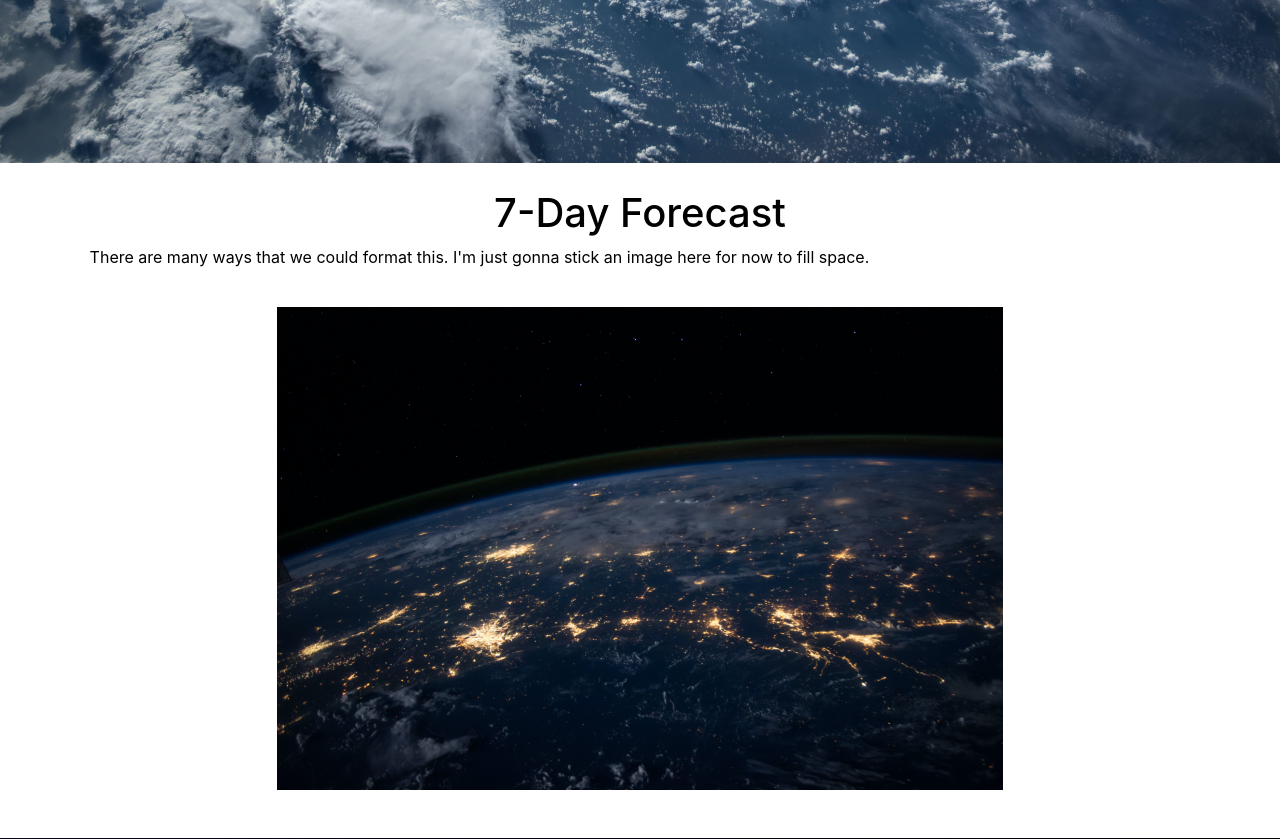
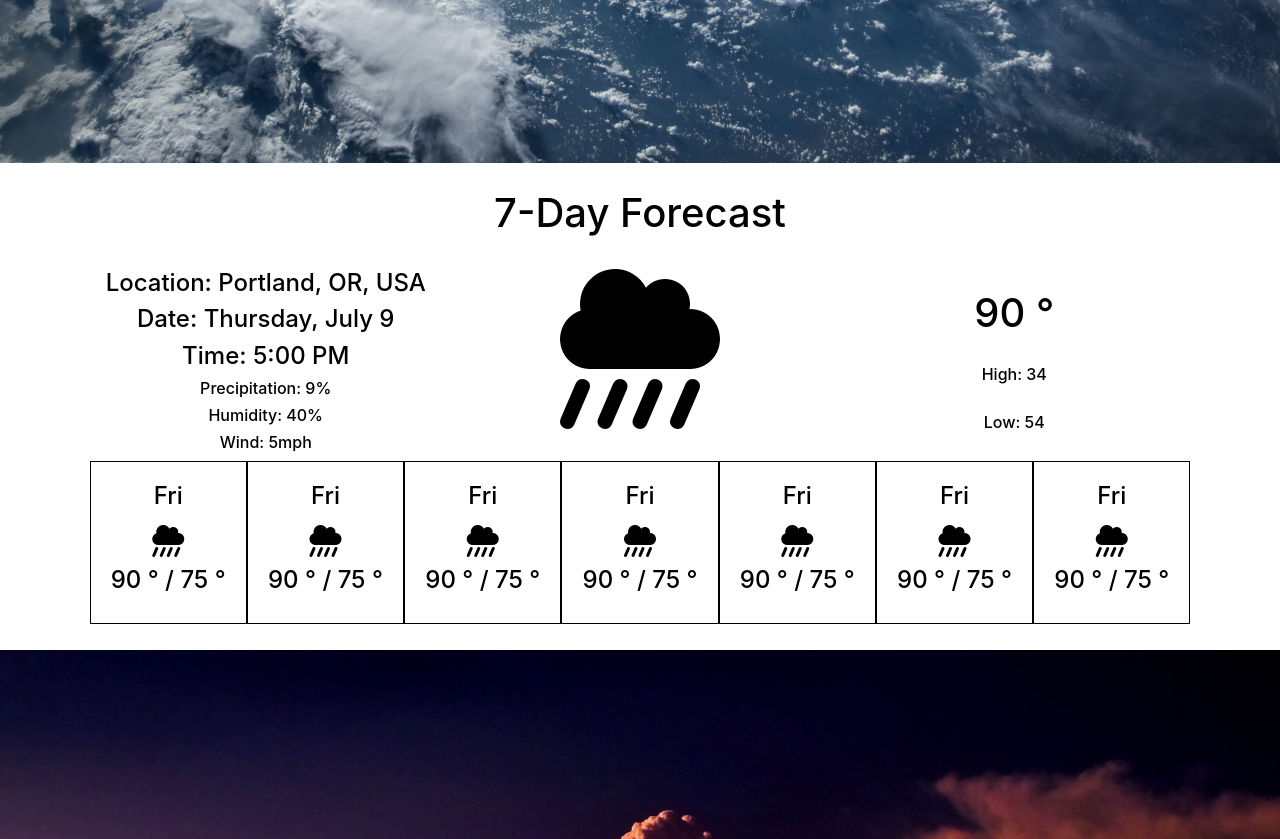
Before and after one commit to DarkHorse108/Weather-Application, a Flask app: page / in a window 1280 px wide. Shown: the part 637-1476 px from the top of the page. Run offline with Flask 2, Linux system fonts and the light colour scheme; some libraries are stand-ins or nearby versions.

Commit message:
Template for seven day forecast

```diff
--- a/Flask/WeatherApp/static/css/home.css
+++ b/Flask/WeatherApp/static/css/home.css
@@ -144,6 +144,36 @@ nav {
     text-align: center;
 }
 
+.day-forecast {
+    display: flex;
+    font-size: xx-large;
+}
+
+.day-forecast-element {
+    display: flex;
+    justify-content: space-evenly;
+    border: 1px solid;
+    padding: 20px;
+    flex-grow: 1;
+}
+
+.day-forecast-middle-element {
+    flex-grow: 1;
+}
+
+.day-forecast-top-element {
+    display: flex;
+    flex-direction: column;
+    justify-content: space-evenly;
+    width: 32%;
+}
+
+.weather-icon {
+    display: table;
+    vertical-align: top;
+    margin: 0 auto;
+}
+
 
 
 
--- a/Flask/WeatherApp/templates/home.html
+++ b/Flask/WeatherApp/templates/home.html
@@ -37,8 +37,71 @@
         <div class="textContainer">
             <div id="week-forecast">
                 <h1>7-Day Forecast</h1>
-                <p>There are many ways that we could format this. I'm just gonna stick an image here for now to fill space.</p>
-                <img src="{{ url_for('static', filename = '/img/nasa1.JPG') }}" alt="nasa1"/>
+                <br>
+                <div class="day-forecast">
+                <div class="day-forecast-top-element">
+                    <h4>Location: Portland, OR, USA</h4>
+                    <h4>Date: Thursday, July 9</h4>
+                    <h4>Time: 5:00 PM</h4>
+                    <h6>Precipitation: 9%</h6>
+                    <h6>Humidity: 40%</h6>
+                    <h6>Wind: 5mph</h6>
+                </div>
+                    <div class="day-forecast-middle-element">
+                        <span class="weather-icon"><i class="fas fa-cloud-showers-heavy fa-5x"></i></span>
+                    </div>
+                    <div class="day-forecast-top-element">
+                        <h1>90 &deg;</h1>
+                        <h6>High: 34</h6>
+                        <h6>Low: 54</h6>
+                    </div>
+                </div>
+                <div class="day-forecast">
+                    <div class="day-forecast-element">
+                        <div class="day-forecast-middle-element">
+                            <h4>Fri</h4>
+                            <i class='fas fa-cloud-showers-heavy'></i>
+                            <h4>90 &deg; / 75 &deg;</h4>
+                </div>
+                    </div>
+                    <div class="day-forecast-element">
+                        <div class="day-forecast-middle-element">
+                            <h4>Fri</h4>
+                            <i class='fas fa-cloud-showers-heavy'></i>
+                            <h4>90 &deg; / 75 &deg;</h4>
+                </div>
+                    </div>                    <div class="day-forecast-element">
+                        <div class="day-forecast-middle-element">
+                            <h4>Fri</h4>
+                            <i class='fas fa-cloud-showers-heavy'></i>
+                            <h4>90 &deg; / 75 &deg;</h4>
+                </div>
+                    </div>                    <div class="day-forecast-element">
+                        <div class="day-forecast-middle-element">
+                            <h4>Fri</h4>
+                            <i class='fas fa-cloud-showers-heavy'></i>
+                            <h4>90 &deg; / 75 &deg;</h4>
+                </div>
+                    </div>                    <div class="day-forecast-element">
+                        <div class="day-forecast-middle-element">
+                            <h4>Fri</h4>
+                            <i class='fas fa-cloud-showers-heavy'></i>
+                            <h4>90 &deg; / 75 &deg;</h4>
+                </div>
+                    </div>                    <div class="day-forecast-element">
+                        <div class="day-forecast-middle-element">
+                            <h4>Fri</h4>
+                            <i class='fas fa-cloud-showers-heavy'></i>
+                            <h4>90 &deg; / 75 &deg;</h4>
+                </div>
+                    </div>                    <div class="day-forecast-element">
+                        <div class="day-forecast-middle-element">
+                            <h4>Fri</h4>
+                            <i class='fas fa-cloud-showers-heavy'></i>
+                            <h4>90 &deg; / 75 &deg;</h4>
+                </div>
+                    </div>
+                </div>
             </div>
         </div>
     </section>
```
